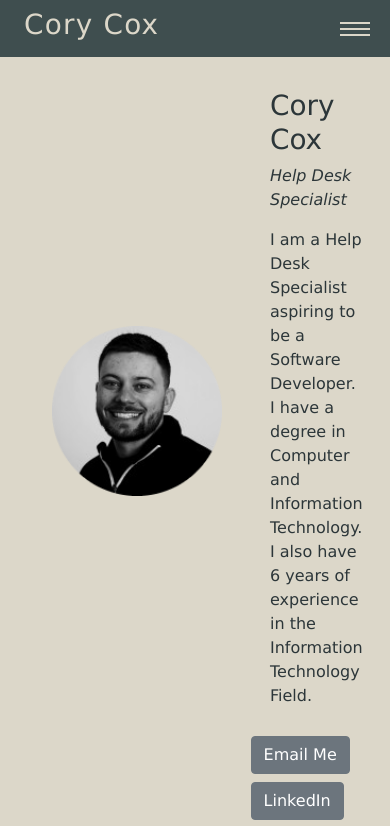
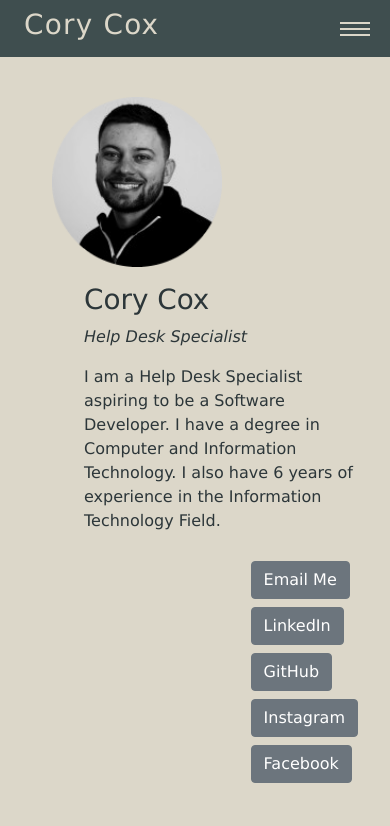
Before and after one commit to cwcox01/cory-cox, a Next.js app: page / in a window 390 px wide. Shown: the top 826 px of the page. Built offline with nearby package versions, Linux system fonts and the light colour scheme.

Commit message:
fixing heading section mobile

```diff
--- a/components/Heading/Heading.jsx
+++ b/components/Heading/Heading.jsx
@@ -8,7 +8,7 @@ import HeadingintroItem from "./HeadingintroItem";
 function Header() {
   return (
     <div className="header" id="about-cory">
-      <div className="ps-1 d-flex">
+      <div className=" cory-bio ps-1 d-flex">
         <div className="headshot-img">
           <div className=" pt-2 ps-3">
             <Image
--- a/components/Heading/HeadingintroItem.jsx
+++ b/components/Heading/HeadingintroItem.jsx
@@ -6,7 +6,7 @@ export default function HeadingintroItem({
   headingIntro,
 }) {
   return (
-    <div className="ps-5 header-info">
+    <div className="ps-5 header-info cory-bio">
       <h1>{headingName}</h1>
       <p>
         <em>{headingJobTitle}</em>
--- a/styles/globals.css
+++ b/styles/globals.css
@@ -254,6 +254,14 @@ footer {
     justify-content: center;
   }
 
+  .cory-bio {
+    display: flex;
+    flex-direction: column;
+  }
+
+  .header-info {
+    padding-top: 1rem;
+  }
   /* social media nav bar mobile settings */
 
   .socialmedia-navbar {
```
